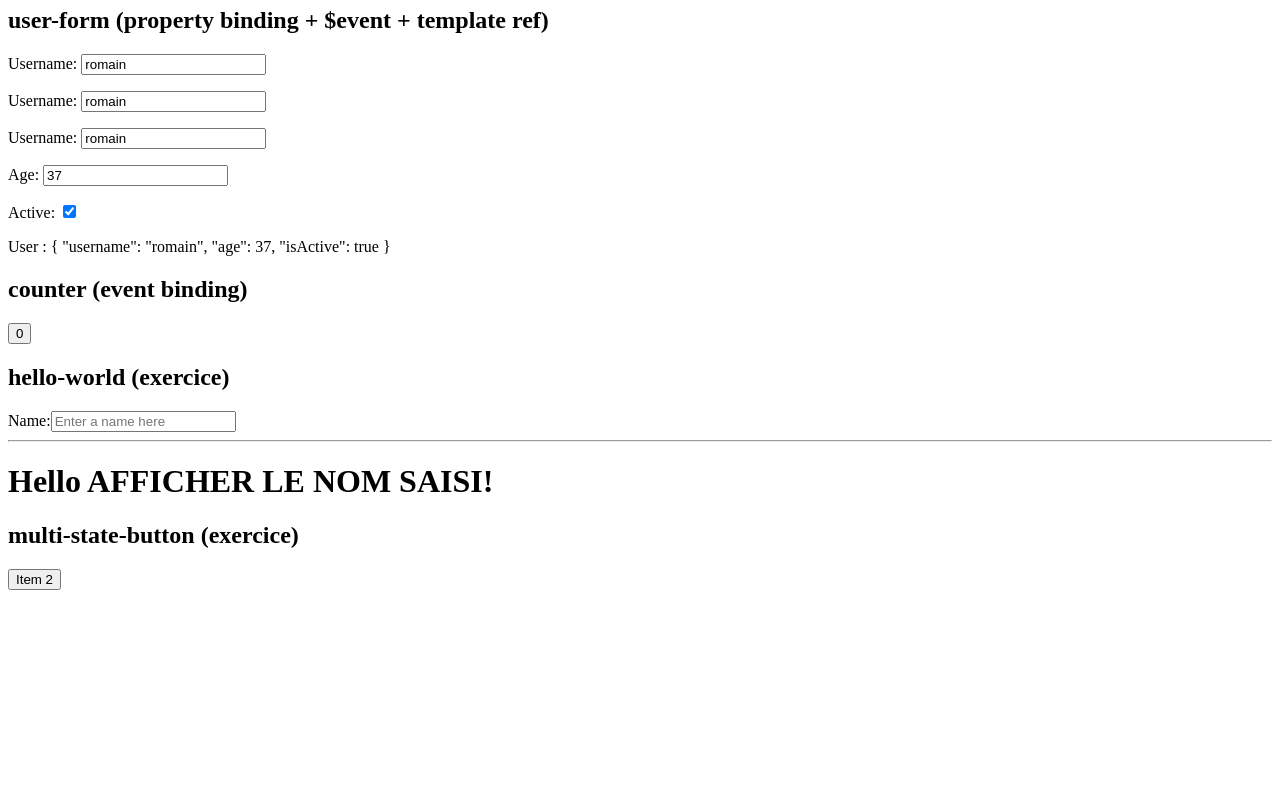
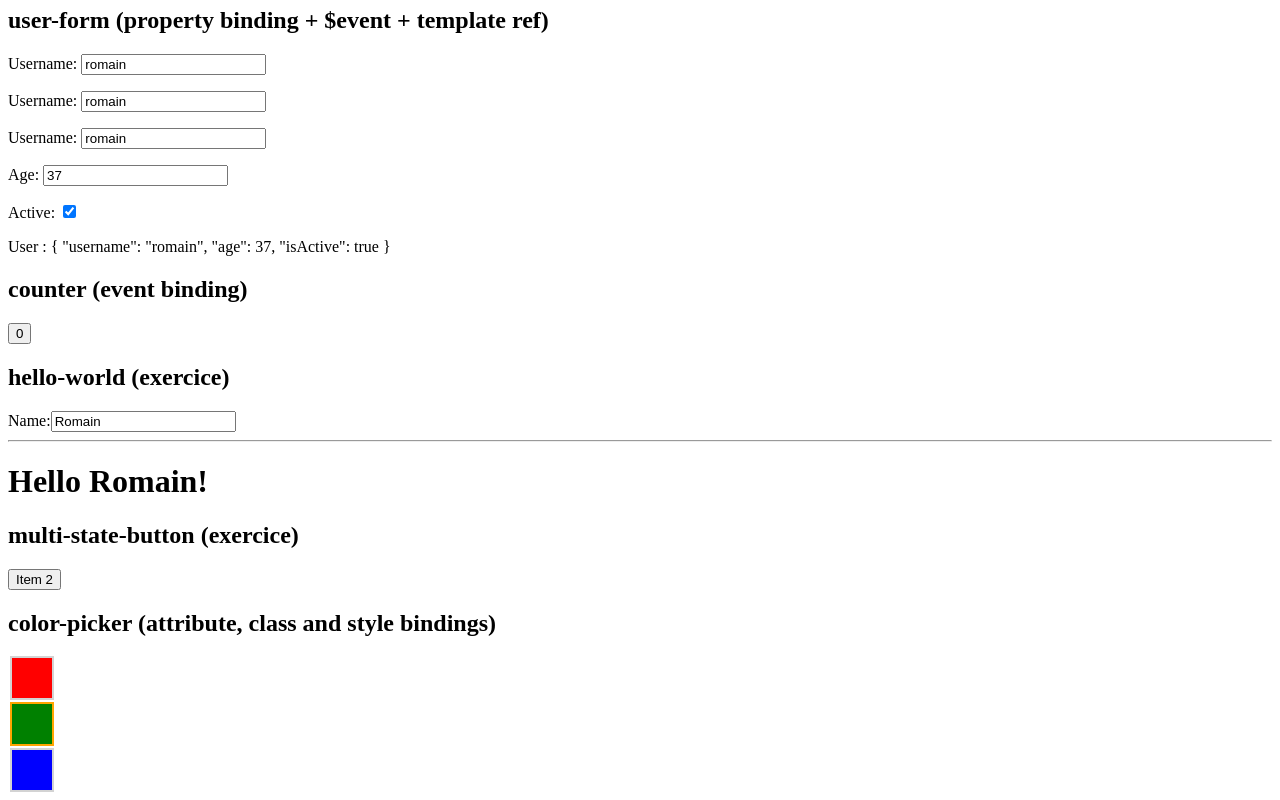
Before and after one commit to bioub/Formation_Angular_2023_01, an Angular app in the folder hello-angular/: page / in a window 1280 px wide. Shown: the part 267-1067 px from the top of the page. Before the commit the page ends 865 px from the top, so only its background shows below. Built offline with nearby package versions, Linux system fonts and the light colour scheme.

Commit message:
Style Attribute Class Bindings

```diff
--- a/hello-angular/src/app/app.component.html
+++ b/hello-angular/src/app/app.component.html
@@ -18,3 +18,6 @@
 
 <h2>multi-state-button (exercice)</h2>
 <app-multi-state-button></app-multi-state-button>
+
+<h2>color-picker (attribute, class and style bindings)</h2>
+<app-color-picker></app-color-picker>
--- a/hello-angular/src/app/app.module.ts
+++ b/hello-angular/src/app/app.module.ts
@@ -9,6 +9,7 @@ import { UserFormComponent } from './user-form/user-form.component';
 import { CounterComponent } from './counter/counter.component';
 import { HelloWorldComponent } from './hello-world/hello-world.component';
 import { MultiStateButtonComponent } from './multi-state-button/multi-state-button.component';
+import { ColorPickerComponent } from './color-picker/color-picker.component';
 
 @NgModule({
   declarations: [
@@ -19,7 +20,8 @@ import { MultiStateButtonComponent } from './multi-state-button/multi-state-butt
     UserFormComponent,
     CounterComponent,
     HelloWorldComponent,
-    MultiStateButtonComponent
+    MultiStateButtonComponent,
+    ColorPickerComponent
   ],
   imports: [
     BrowserModule
--- /dev/null
+++ b/hello-angular/src/app/color-picker/color-picker.component.css
@@ -0,0 +1,10 @@
+.color {
+  width: 40px;
+  height: 40px;
+  margin: 2px;
+  border: 2px solid lightgrey;
+}
+
+.selected {
+  border: 2px solid orange;
+}
--- /dev/null
+++ b/hello-angular/src/app/color-picker/color-picker.component.html
@@ -0,0 +1,3 @@
+<div class="color" [class.selected]="colors[0] === selected" [attr.data-color]="colors[0]" [style.background-color]="colors[0]" (click)="selected = colors[0]"></div>
+<div class="color" [class.selected]="colors[1] === selected" [attr.data-color]="colors[1]" [style.background-color]="colors[1]" (click)="selected = colors[1]"></div>
+<div class="color" [class.selected]="colors[2] === selected" [attr.data-color]="colors[2]" [style.background-color]="colors[2]" (click)="selected = colors[2]"></div>
--- /dev/null
+++ b/hello-angular/src/app/color-picker/color-picker.component.ts
@@ -0,0 +1,11 @@
+import { Component } from '@angular/core';
+
+@Component({
+  selector: 'app-color-picker',
+  templateUrl: './color-picker.component.html',
+  styleUrls: ['./color-picker.component.css']
+})
+export class ColorPickerComponent {
+  colors = ['red', 'green', 'blue']
+  selected = 'green';
+}
--- a/hello-angular/src/app/hello-world/hello-world.component.html
+++ b/hello-angular/src/app/hello-world/hello-world.component.html
@@ -1,7 +1,7 @@
 <label>Name:</label>
-<input type="text"placeholder="Enter a name here">
+<input type="text" placeholder="Enter a name here" [value]="name" (input)="name = $any($event.target).value">
 <hr>
-<h1>Hello AFFICHER LE NOM SAISI!</h1>
+<h1>Hello {{ name }}!</h1>
 
 <!--
   afficher ce qui est saisi dans le champ à la place de :
--- a/hello-angular/src/app/hello-world/hello-world.component.ts
+++ b/hello-angular/src/app/hello-world/hello-world.component.ts
@@ -6,5 +6,5 @@ import { Component } from '@angular/core';
   styleUrls: ['./hello-world.component.css']
 })
 export class HelloWorldComponent {
-
+  name = 'Romain';
 }
--- a/hello-angular/src/app/multi-state-button/multi-state-button.component.html
+++ b/hello-angular/src/app/multi-state-button/multi-state-button.component.html
@@ -1,4 +1,4 @@
-<button>{{ value }}</button>
+<button (click)="selectNextItem()">{{ value }}</button>
 <!--
   au clic du boutton afficher le prochain élément du tableau
   si value === le dernier élement, revenir au début
--- a/hello-angular/src/app/multi-state-button/multi-state-button.component.ts
+++ b/hello-angular/src/app/multi-state-button/multi-state-button.component.ts
@@ -8,4 +8,11 @@ import { Component } from '@angular/core';
 export class MultiStateButtonComponent {
   items = ['Item 1', 'Item 2', 'Item 3'];
   value = 'Item 2';
+
+  selectNextItem() {
+    const currentIndex = this.items.indexOf(this.value);
+    const nextIndex = (currentIndex + 1) % this.items.length;
+
+    this.value = this.items[nextIndex];
+  }
 }
```
Also changed, not shown: 1 other file (tests, documents, lock files or other folders).
